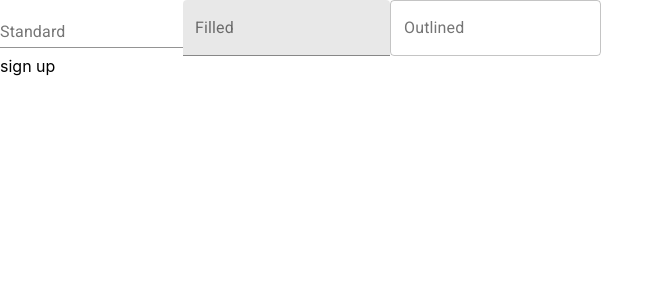
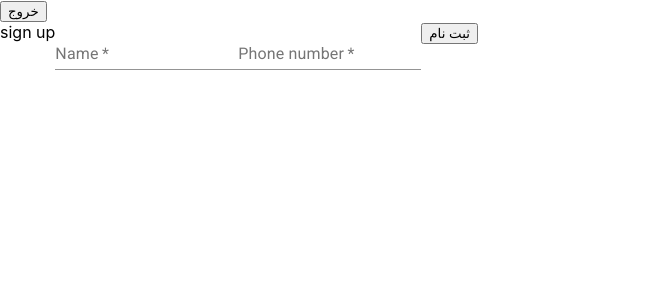
Before and after one commit to sinamoraddar/attendanceSystem, a React (Create React App) app: page /authentication in a window 1280 px wide. Shown: the top 300 px of the page, without its empty margins (0-664 px from the left). Built offline with nearby package versions, Linux system fonts and the light colour scheme.

Commit message:
set up the base of authentication

```diff
--- a/package.json
+++ b/package.json
@@ -13,6 +13,7 @@
     "@types/react-dom": "^16.9.10",
     "react": "^17.0.1",
     "react-dom": "^17.0.1",
+    "react-router-dom": "^5.2.0",
     "react-scripts": "4.0.1",
     "typescript": "^4.1.2",
     "web-vitals": "^0.2.4"
@@ -40,5 +41,8 @@
       "last 1 firefox version",
       "last 1 safari version"
     ]
+  },
+  "devDependencies": {
+    "@types/react-router-dom": "^5.1.6"
   }
 }
--- a/src/App.tsx
+++ b/src/App.tsx
@@ -1,12 +1,49 @@
-import React from 'react';
-import logo from './logo.svg';
-import './App.css';
-import { Button } from '@material-ui/core';
-import AuthenticationPage from 'pages/authenticationPage/AuthenticationPage';
-
+import React, { useCallback, useEffect, useState } from "react";
+import "./App.css";
+import AuthenticationPage from "pages/authenticationPage/AuthenticationPage";
+import {
+  BrowserRouter as Router,
+  Switch,
+  Route,
+  Link,
+  Redirect,
+  useHistory,
+} from "react-router-dom";
+import { AuthContext } from "contexts/AuthContext";
+import MainPage from "pages/mainPage/MainPage";
+import { AuthenticationConstants } from "components/forms/signUpForm/SignUpForm";
 function App() {
+  const [isAuthenticated, setIsAuthenticated] = useState<boolean>(false);
+  const [currentUser, setCurrentUser] = useState({ name: "", phoneNumber: "" });
+  const history = useHistory();
+  useEffect(() => {
+    let localUser = localStorage.getItem(
+      AuthenticationConstants.AuthenticatedUser
+    );
+    if (localUser !== null) {
+      setCurrentUser(JSON.parse(localUser));
+    }
+  }, []);
+  useEffect(() => {
+    if (isAuthenticated) {
+      history.push("/");
+    }
+  }, [isAuthenticated]);
+  const OnExit = useCallback(() => {
+    localStorage.removeItem(AuthenticationConstants.AuthenticatedUser);
+  }, []);
   return (
-    <AuthenticationPage/>
+    <AuthContext.Provider
+      value={{ isAuthenticated, currentUser, setIsAuthenticated }}
+    >
+      <Router>
+        <button onClick={OnExit}>خروج</button>
+        <Switch>
+          <Route path="/" exact component={MainPage} />
+          <Route path="/authentication" exact component={AuthenticationPage} />
+        </Switch>
+      </Router>
+    </AuthContext.Provider>
   );
 }
 
--- a/src/components/forms/loginForm/LoginForm.tsx
+++ b/src/components/forms/loginForm/LoginForm.tsx
@@ -1,16 +1,16 @@
-import { TextField } from '@material-ui/core'
-import React from 'react'
+import { TextField } from "@material-ui/core";
+import React from "react";
 
 const LoginForm = () => {
   return (
-        <div>
+    <form>
       {/* <form className={classes.root} noValidate autoComplete="off"> */}
       <TextField id="standard-basic" label="Standard" />
       <TextField id="filled-basic" label="Filled" variant="filled" />
       <TextField id="outlined-basic" label="Outlined" variant="outlined" />
       {/* </form> */}
-        </div>
-    )
-}
+    </form>
+  );
+};
 
-export default LoginForm
+export default LoginForm;
--- a/src/components/forms/signUpForm/SignUpForm.tsx
+++ b/src/components/forms/signUpForm/SignUpForm.tsx
@@ -1,11 +1,93 @@
-import React from 'react'
+import React, { useCallback, useContext, useState } from "react";
+import { TextField } from "@material-ui/core";
+import { AuthContext } from "contexts/AuthContext";
+//constants
+enum InputTypes {
+  Name = "Name",
+  PhoneNumber = "Phone number",
+}
+export enum AuthenticationConstants {
+  AuthenticatedUser = "AuthenticatedUser",
+  SignUp = "SignUp",
+  LogIn = "LogIn",
+}
+type FormTypes = AuthenticationConstants.SignUp | AuthenticationConstants.LogIn;
+interface FormInterface {
+  type: FormTypes;
+}
+const SignUpForm = ({ type }: FormInterface) => {
+  //context
+  const { currentUser } = useContext(AuthContext);
+  //state
+  const [name, setName] = useState("");
+  const [phoneNumber, setPhoneNumber] = useState("");
+  //event handlers
+  const onSubmit = useCallback(
+    (e: React.FormEvent<HTMLFormElement>) => {
+      e.preventDefault();
+      alert(`${name} ${phoneNumber}`);
+      localStorage.setItem(
+        AuthenticationConstants.AuthenticatedUser,
+        JSON.stringify({ name, phoneNumber })
+      );
+    },
+    [name, phoneNumber]
+  );
+  const onInputChange = useCallback((label, e: any) => {
+    console.log(e.target.value, label);
+    const { value } = e.target;
+    switch (label) {
+      case InputTypes.Name: {
+        setName(value);
+        break;
+      }
+      case InputTypes.PhoneNumber: {
+        setPhoneNumber(value);
+        break;
+      }
+      default: {
+      }
+    }
+  }, []);
+  return (
+    <form onSubmit={onSubmit}>
+      {type === AuthenticationConstants.SignUp ? (
+        <>
+          sign up
+          <TextField
+            required
+            id="standard-required"
+            label={InputTypes.Name}
+            value={name}
+            onChange={onInputChange.bind(null, InputTypes.Name)}
+            type="text"
+          />
+          <TextField
+            required
+            id="standard-required"
+            label={InputTypes.PhoneNumber}
+            type="number"
+            value={phoneNumber}
+            onChange={onInputChange.bind(null, InputTypes.PhoneNumber)}
+          />
+        </>
+      ) : (
+        <>
+          Log in
+          <TextField
+            required
+            id="standard-required"
+            label={InputTypes.PhoneNumber}
+            type="number"
+            value={phoneNumber}
+            onChange={onInputChange.bind(null, InputTypes.PhoneNumber)}
+          />
+        </>
+      )}
 
-const SignUpForm = () => {
-    return (
-        <div>
-           sign up
-        </div>
-    )
-}
+      <button type="submit">ثبت نام</button>
+    </form>
+  );
+};
 
-export default SignUpForm
+export default SignUpForm;
--- /dev/null
+++ b/src/contexts/AuthContext.ts
@@ -0,0 +1,12 @@
+import { createContext } from "react";
+interface AuthInterface {
+  isAuthenticated: boolean;
+  currentUser: { name: any; phoneNumber: any };
+  setIsAuthenticated: any;
+}
+
+export const AuthContext = createContext<AuthInterface>({
+  isAuthenticated: false,
+  currentUser: { name: "", phoneNumber: "" },
+  setIsAuthenticated: () => {},
+});
--- a/src/pages/authenticationPage/AuthenticationPage.tsx
+++ b/src/pages/authenticationPage/AuthenticationPage.tsx
@@ -1,14 +1,24 @@
-import React from 'react'
-import LoginForm from 'components/forms/loginForm/LoginForm'
-import SignUpForm from 'components/forms/signUpForm/SignUpForm'
+import React, { useContext } from "react";
+import LoginForm from "components/forms/loginForm/LoginForm";
+import SignUpForm, {
+  AuthenticationConstants,
+} from "components/forms/signUpForm/SignUpForm";
+import { AuthContext } from "contexts/AuthContext";
 
 const AuthenticationPage = () => {
-    return (
-        <div>
-            <LoginForm/>
-            <SignUpForm/>
-        </div>
-    )
-}
+  const { currentUser } = useContext(AuthContext);
+  return (
+    <div>
+      {currentUser.name}
+      <SignUpForm
+        type={
+          currentUser.name === ""
+            ? AuthenticationConstants.SignUp
+            : AuthenticationConstants.LogIn
+        }
+      />
+    </div>
+  );
+};
 
-export default AuthenticationPage
+export default AuthenticationPage;
--- /dev/null
+++ b/src/pages/mainPage/MainPage.tsx
@@ -0,0 +1,14 @@
+import React, { useContext } from "react";
+import { Redirect } from "react-router-dom";
+import { AuthContext } from "./../../contexts/AuthContext";
+
+const MainPage = () => {
+  const { isAuthenticated } = useContext(AuthContext);
+  return isAuthenticated ? (
+    <div>main page </div>
+  ) : (
+    <Redirect to="/authentication" />
+  );
+};
+
+export default MainPage;
```
Also changed, not shown: 2 other files (tests, documents, lock files or other folders). Lines whose indentation alone changed are shown as unchanged.
